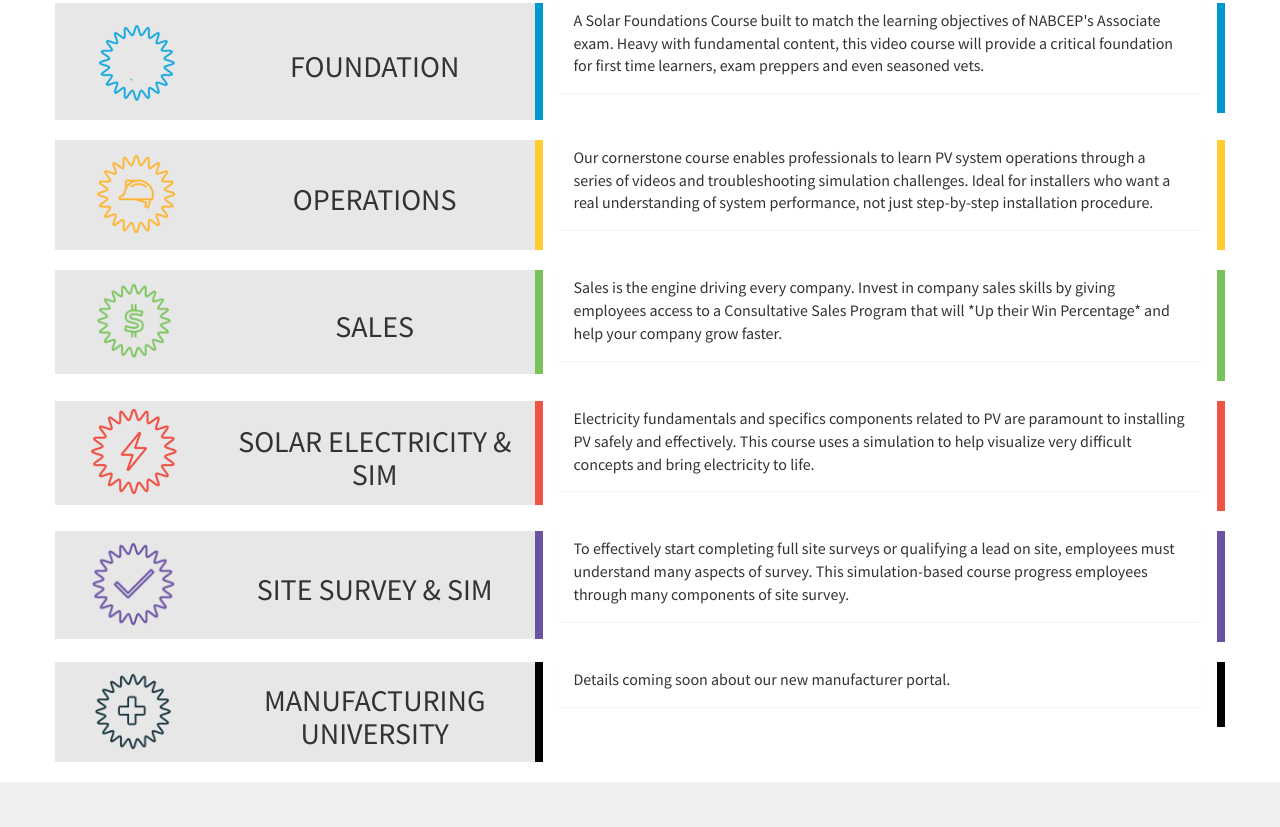
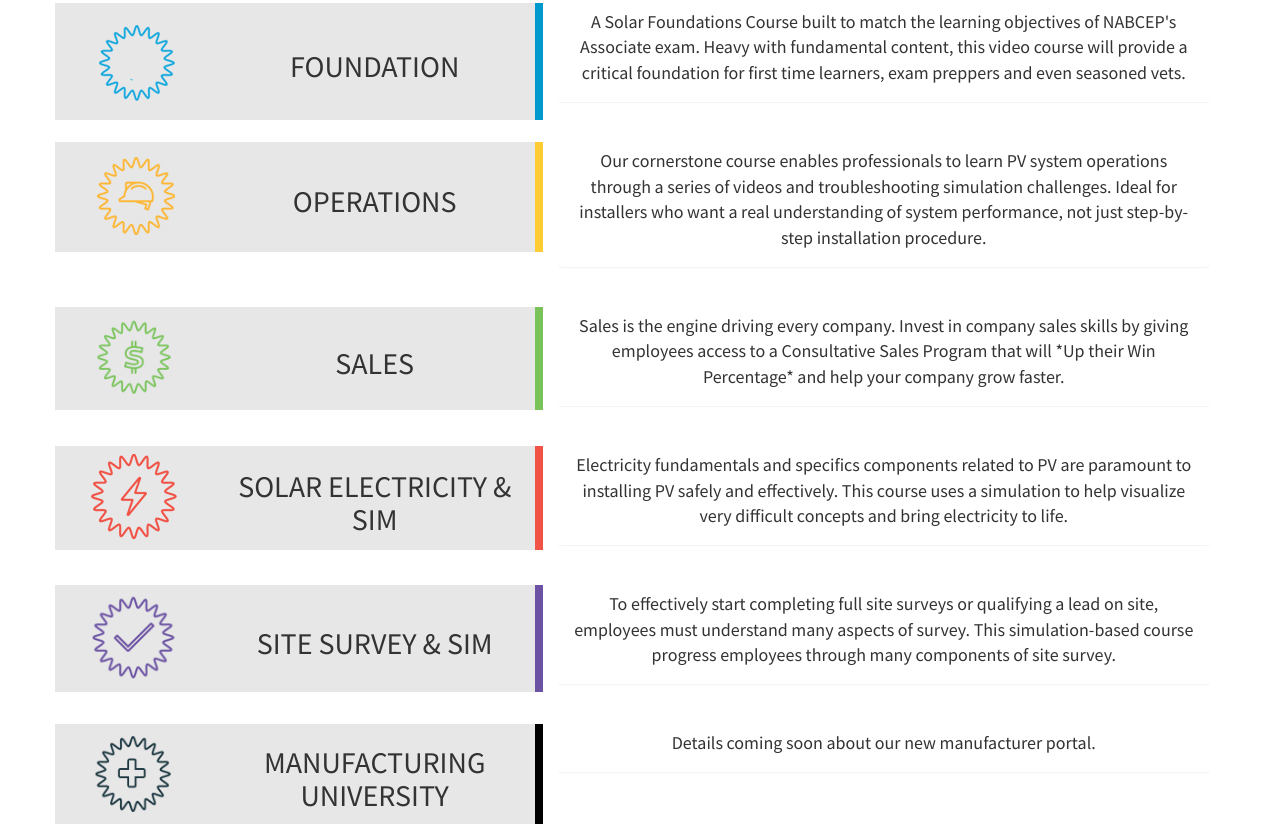
Before and after one commit to szimmer1/interplaylearning_homepage, a website: page index.html in a window 1280 px wide. Shown: the part 1140-1967 px from the top of the page. Drawn offline with Linux system fonts and the light colour scheme.

Commit message:
style changes

```diff
--- a/css/parallax_style.css
+++ /dev/null
@@ -1,83 +0,0 @@
-html, body {
-    background-image: url("../img/bg_logo.png");
-    background-attachment: fixed;
-    background-size: 80%;
-    background-repeat: no-repeat;
-    background-position: center;
-    height: 100%;
-    width: 100%;
-}
-
-.pad-section {
-    padding: 50px 0;
-}
-.pad-section img {
-    width: 100%;
-}
-
-.text-vcenter {
-    display: table-cell;
-    text-align: center;
-    vertical-align: middle;
-}
-
-.transparent {
-    display: table;
-    height: 100%;
-    position: relative;
-    width: 100%;
-    -webkit-background-size: cover;
-    -moz-background-size: cover;
-    -o-background-size: cover;
-    background-size: cover;
-}
-
-#about {
-}
-
-.opaque {
-    background-color: #306d9f;
-    text-align: center;
-    color: #ffffff;
-}
-
-.opaque .fa {
-    border: 2px solid #FFFFFF;
-    border-radius: 50%;
-    display: inline-block;
-    font-size: 60px;
-    height: 100%;
-    line-height: 140px;
-    text-align: center;
-    vertical-align: middle;
-    width: 140px;
-}
-
-.transparent .panel {
-    opacity: 1;
-}
-
-footer {
-    padding: 20px 0;
-}
-
-#subfooter a {
-    color: white;
-}
-
-#subfooter a:hover {
-    color: #808080;
-}
-
-#subfooter .fa {
-    border: 1px solid #FFFFFF;
-    border-radius: 50%;
-    display: inline-block;
-    font-size: 16px;
-    line-height: 30px;
-    height: 100%;
-    width: 30px;
-    text-align: center;
-    vertical-align: middle;
-    margin: 3px;
-}
--- a/css/style.css
+++ b/css/style.css
@@ -236,7 +236,6 @@ input[type="text"] {
 }
 
 .panel-il .panel-heading {
-    border-bottom: 1px solid lightgrey;
 }
 
 .panel-il .panel-heading .panel-title {
@@ -245,7 +244,8 @@ input[type="text"] {
 }
 
 .panel-il .panel-body p {
-    font-size: 18px;
+    font-size: 20px;
+    text-align: center;
 }
 
 .panel-il .panel-body ul {
@@ -285,5 +285,10 @@ input[type="text"] {
     padding: 0 0 0 8px;
 }
 .row-block p {
-    font-size: 16px;
+    font-size: 18px;
+    text-align: center;
 }
+
+.row-block .panel-body {
+    border: 0 !important;
+}
--- a/index.html
+++ b/index.html
@@ -96,7 +96,7 @@
                         <div class="col col-md-8 col-xs-8 vertical-align"><h2>FOUNDATION</h2></div>
                     </div>
                 </div>
-                <div class="col col-md-7 col-xs-12 border-right-blue">
+                <div class="col col-md-7 col-xs-12">
                     <div class="panel"><div class="panel-body"><p>A Solar Foundations Course built to match the learning objectives of NABCEP's Associate exam. Heavy with fundamental content, this video
                     course will provide a critical foundation for first time learners, exam preppers and even seasoned vets.</p></div></div>
                 </div>
@@ -108,7 +108,7 @@
                         <div class="col col-md-8 col-xs-8"><h2>OPERATIONS</h2></div>
                     </div>
                 </div>
-                <div class="col col-md-7 col-xs-12 border-right-citrus">
+                <div class="col col-md-7 col-xs-12">
                     <div class="panel"><div class="panel-body"><p>Our cornerstone course enables professionals to learn PV system operations through a series of videos and troubleshooting
                     simulation challenges. Ideal for installers who want a real understanding of system performance, not just step-by-step installation procedure.</p></div></div>
                 </div>
@@ -120,7 +120,7 @@
                         <div class="col col-md-8 col-xs-8"><h2>SALES</h2></div>
                     </div>
                 </div>
-                <div class="col col-md-7 col-xs-12 border-right-green">
+                <div class="col col-md-7 col-xs-12">
                     <div class="panel"><div class="panel-body"><p>Sales is the engine driving every company. Invest in company sales skills by giving employees access to a Consultative Sales Program that will
                     *Up their Win Percentage* and help your company grow faster.</p></div></div>
                 </div>
@@ -132,7 +132,7 @@
                         <div class="col col-md-8 col-xs-8"><h2>SOLAR ELECTRICITY & SIM</h2></div>
                     </div>
                 </div>
-                <div class="col col-md-7 col-xs-12 border-right-red">
+                <div class="col col-md-7 col-xs-12">
                     <div class="panel"><div class="panel-body"><p>Electricity fundamentals and specifics components related to PV are paramount to installing PV safely and effectively. This course uses a simulation
                     to help visualize very difficult concepts and bring electricity to life.</p></div></div>
                 </div>
@@ -144,7 +144,7 @@
                         <div class="col col-md-8 col-xs-8"><h2>SITE SURVEY & SIM</h2></div>
                     </div>
                 </div>
-                <div class="col col-md-7 col-xs-12 border-right-purple">
+                <div class="col col-md-7 col-xs-12">
                     <div class="panel"><div class="panel-body"><p>To effectively start completing full site surveys or qualifying a lead on site, employees must understand many aspects of survey. This simulation-based
                     course progress employees through many components of site survey.</p></div></div>
                 </div>
@@ -156,7 +156,7 @@
                         <div class="col col-md-8 col-xs-8"><h2>MANUFACTURING UNIVERSITY</h2></div>
                     </div>
                 </div>
-                <div class="col col-md-7 col-xs-12 border-right-black">
+                <div class="col col-md-7 col-xs-12">
                     <div class="panel"><div class="panel-body"><p>Details coming soon about our new manufacturer portal.</p>
                 </div></div> </div>
             </div>
```
